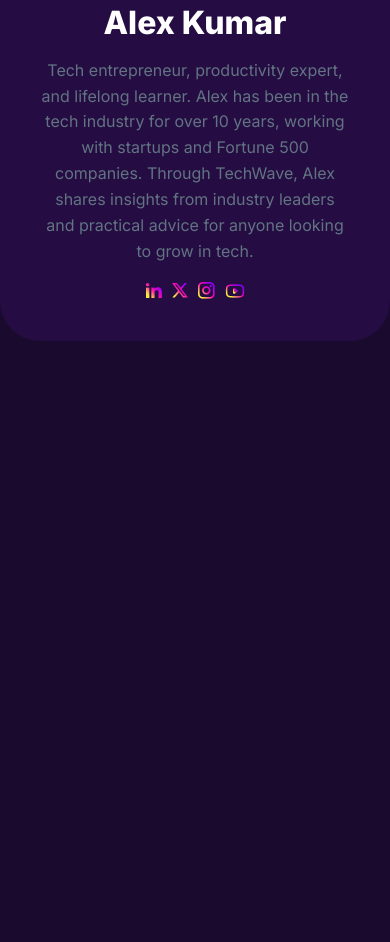
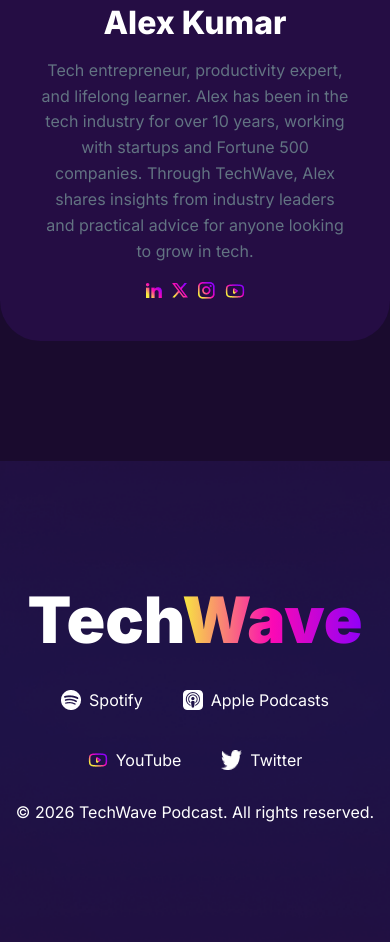
Before and after one commit to nasrullah-nobin/TechWave-website, a plain HTML site: page index.html in a window 390 px wide. Shown: the part 5378-6320 px from the top of the page. Before the commit the page ends 5719 px from the top, so only its background shows below. Drawn offline with Linux system fonts and the light colour scheme.

Commit message:
add footer section with responsive design

```diff
--- a/index.html
+++ b/index.html
@@ -277,5 +277,27 @@
         </article>
       </section>
     </main>
+    <footer>
+     <h2 class="footer-title">Tech<span class="linear">Wave</span></h2>
+     <div class="social-link">
+      <div class="link-box">
+        <img src="assets/spotify.png" alt="spotify-logo">
+        <p>Spotify</p>
+      </div>
+      <div class="link-box">
+        <img src="assets/apple-podcast.png" alt="apple-podcast-logo">
+        <p>Apple Podcasts</p>
+      </div>
+      <div class="link-box">
+        <img src="assets/youtube.png" alt="YouTube-logo">
+        <p>YouTube</p>
+      </div>
+      <div class="link-box">
+        <img src="assets/twitter.png" alt="twitter-logo">
+        <p>Twitter</p>
+      </div>
+     </div>
+     <p>© 2026 TechWave Podcast. All rights reserved.</p>
+    </footer>
   </body>
 </html>
--- a/styles/style.css
+++ b/styles/style.css
@@ -252,6 +252,35 @@
   align-items: center;
   gap: 10px;
 }
+/* footer related styles */
+footer {
+  background-image: url('../assets/footer-bg.png');
+  background-repeat: no-repeat;
+  background-position: center;
+  background-size: cover;
+  margin-top: 120px;
+  text-align: center;
+  padding: 120px 0;
+}
+.footer-title {
+  font-size: 4rem;
+  font-weight: 900;
+  margin-bottom: 2rem;
+}
+.social-link {
+  display: flex;
+  justify-content: center;
+  align-items: center;
+  gap: 40px;
+  margin-bottom: 32px;
+}
+.link-box {
+  display: flex;
+  gap: 8px;
+}
+.link-box img {
+  display: inline-block;
+}
 /* responsive for small device */
 @media screen and (max-width: 576px) {
   nav {
@@ -303,4 +332,7 @@
   .author-social {
     justify-content: center;
   }
+  .social-link {
+    flex-wrap: wrap;
+  }
 }
```
